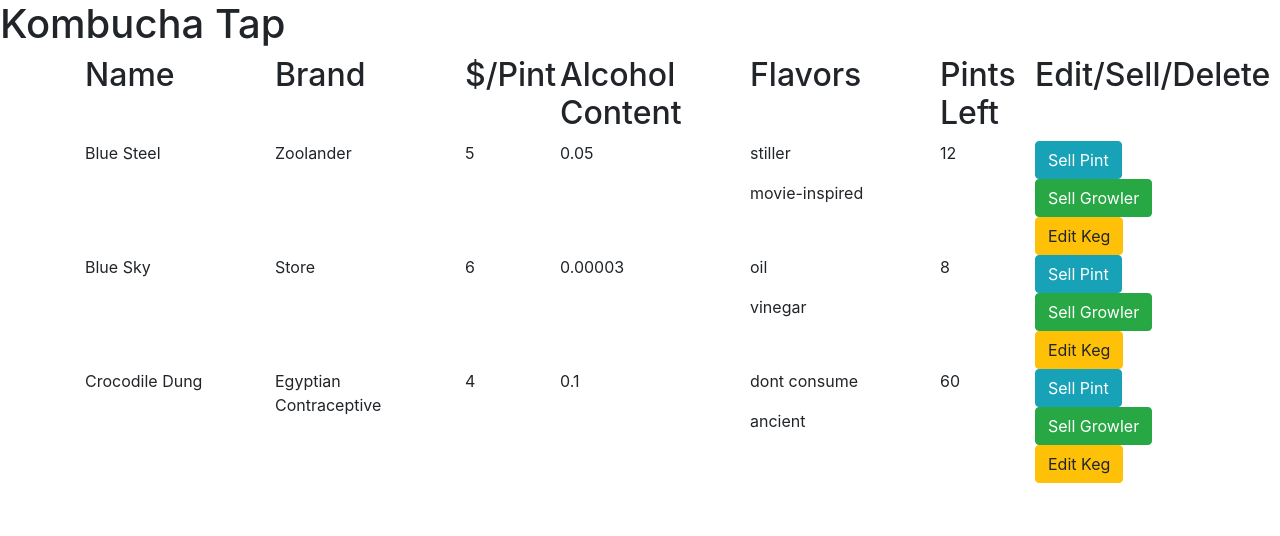
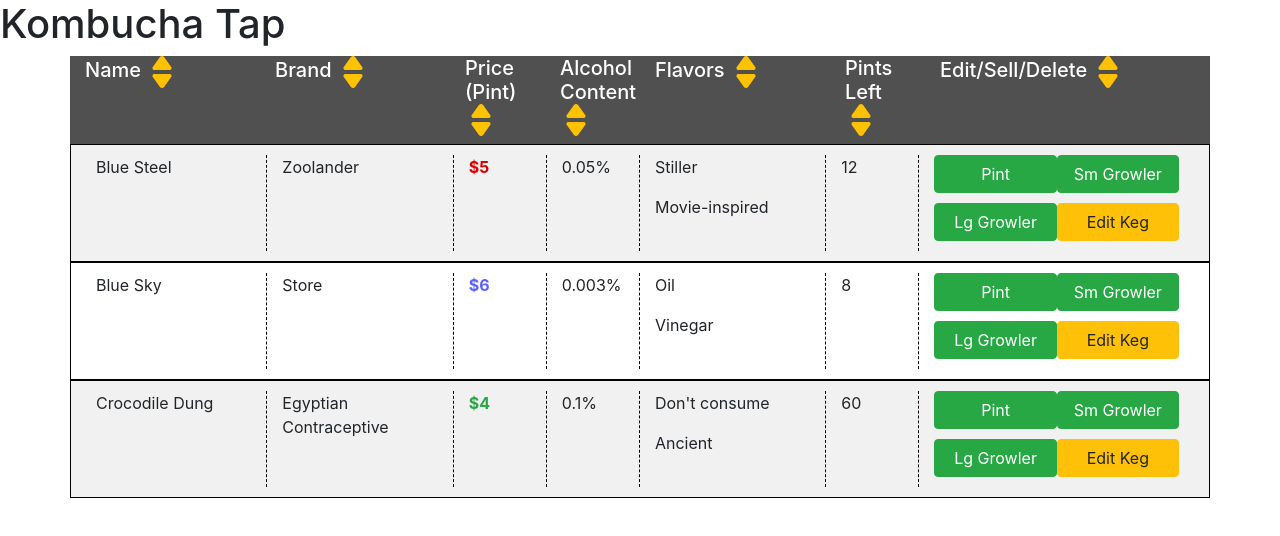
Before and after one commit to putman10/kombucha-on-tap, an Angular app: page / in a window 1280 px wide. Shown: the top 536 px of the page. Built offline with nearby package versions, Linux system fonts and the light colour scheme.

Commit message:
add ui styling and layout with arrow buttons for sorting by column.

```diff
--- a/src/app/app.component.css
+++ b/src/app/app.component.css
@@ -0,0 +1,43 @@
+.blue {
+  font-weight: 700;
+  color:#5b60ff;
+}
+
+.red {
+  font-weight: 700;
+  color:#d80000;
+}
+
+.green {
+  font-weight: 700;
+  color:#28a745;
+}
+
+.data-line:nth-of-type(2n){
+    background: #f1f1f1;
+}
+
+.data-line{
+    padding: 10px;
+    border: 1px solid black;
+}
+
+.buttons button {
+  margin-bottom: 10px;
+  width: 49%;
+}
+
+.data-line .col-sm-2,
+.data-line .col-sm-1 {
+    border-right: 1px dashed black;
+}
+
+.headers {
+    background: #505050;
+    color: white;
+    text-align: left;
+}
+
+.sort-arrows {
+
+}
--- a/src/app/app.component.html
+++ b/src/app/app.component.html
@@ -5,28 +5,28 @@
 <div class="container">
   <div class="row headers">
     <div class="col-sm-2">
-      <h2>Name</h2>
+      <h5>Name <img src="./assets/images/elevator.png" alt="up-down-arrows" class="sort-arrows"></h5>
     </div>
     <div class="col-sm-2">
-      <h2>Brand</h2>
+      <h5>Brand <img src="./assets/images/elevator.png" alt="up-down-arrows" class="sort-arrows"></h5>
     </div>
     <div class="col-sm-1">
-      <h2>$/Pint</h2>
+      <h5>Price (Pint) <img src="./assets/images/elevator.png" alt="up-down-arrows" class="sort-arrows"></h5>
+    </div>
+    <div class="col-sm-1">
+      <h5>Alcohol Content <img src="./assets/images/elevator.png" alt="up-down-arrows" class="sort-arrows"></h5>
     </div>
     <div class="col-sm-2">
-      <h2>Alcohol Content</h2>
-    </div>
-    <div class="col-sm-2">
-      <h2>Flavors</h2>
+      <h5>Flavors <img src="./assets/images/elevator.png" alt="up-down-arrows" class="sort-arrows"></h5>
     </div>
     <div class="col-sm-1">
-      <h2>Pints Left</h2>
+      <h5>Pints Left <img src="./assets/images/elevator.png" alt="up-down-arrows" class="sort-arrows"></h5>
     </div>
-    <div class="col-sm-2">
-      <h2>Edit/Sell/Delete</h2>
+    <div class="col-sm-3">
+      <h5>Edit/Sell/Delete <img src="./assets/images/elevator.png" alt="up-down-arrows" class="sort-arrows"></h5>
     </div>
   </div>
-  <div class="row data-line" *ngFor="let keg of kegs">
+  <div class="row data-line" *ngFor="let keg of kegs" >
     <div class="col-sm-2">
       <p>{{keg.name}}</p>
     </div>
@@ -34,10 +34,12 @@
       <p>{{keg.brand}}</p>
     </div>
     <div class="col-sm-1">
-      <p>{{keg.pricePerPint}}</p>
+      <div [class]="costColor(keg)" >
+        <p>${{keg.pricePerPint}}</p>
+      </div>
     </div>
-    <div class="col-sm-2">
-      <p>{{keg.alcoholContent}}</p>
+    <div class="col-sm-1">
+      <p>{{keg.alcoholContent}}%</p>
     </div>
     <div class="col-sm-2">
       <p *ngFor="let flavor of keg.flavors">{{flavor}}</p>
@@ -45,9 +47,10 @@
     <div class="col-sm-1">
       <p>{{keg.pintsRemaining}}</p>
     </div>
-    <div class="col-sm-2">
-      <button (click)='keg.sellPint()' type="button" name="sellPint" class="btn btn-info"> Sell Pint</button>
-      <button (click)='keg.sellGrowler()' type="button" name="sellGrowler" class="btn btn-success"> Sell Growler</button>
+    <div class="col-sm-3 buttons">
+      <button (click)='keg.sellPint()' type="button" name="sellPint" class="btn btn-success">Pint</button>
+      <button (click)='keg.sellSmallGrowler()' type="button" name="sellGrowler" class="btn btn-success">Sm Growler</button>
+      <button (click)='keg.sellLargeGrowler()' type="button" name="sellGrowler" class="btn btn-success">Lg Growler</button>
       <button (click)='editKeg(keg)' type="button" name="editKeg" class="btn btn-warning">Edit Keg</button>
     </div>
   </div>
--- a/src/app/app.component.ts
+++ b/src/app/app.component.ts
@@ -12,12 +12,12 @@ export class AppComponent {
     new Keg (
       'Blue Steel',
       'Zoolander',
-      5, 0.05, ["stiller", "movie-inspired"], 12
+      5, 0.05, ["Stiller", "Movie-inspired"], 12
     ),
     new Keg (
-      'Blue Sky', 'Store', 6, 0.00003, ['oil', 'vinegar'], 8
+      'Blue Sky', 'Store', 6, 0.003, ['Oil', 'Vinegar'], 8
     ),
-    new Keg ('Crocodile Dung', 'Egyptian Contraceptive', 4, 0.1, ['dont consume', 'ancient'], 60)
+    new Keg ('Crocodile Dung', 'Egyptian Contraceptive', 4, 0.1, ["Don't consume", 'Ancient'], 60)
   ]
   selectedKeg = null;
 
@@ -37,9 +37,17 @@ export class AppComponent {
   }
 
   removeFlavor(currentKeg, flavor) {
-    console.log(flavor);
     let index = currentKeg.flavors.indexOf(flavor);
-    console.log(index);
     return currentKeg.flavors.splice(index, 1)
   }
+
+  costColor(currentKeg) {
+  if (currentKeg.pricePerPint > 5) {
+    return 'blue';
+  } else if (currentKeg.pricePerPint === 5) {
+    return "red";
+  } else {
+    return "green";
+  }
 }
+}
--- a/src/app/models/keg.model.ts
+++ b/src/app/models/keg.model.ts
@@ -5,7 +5,11 @@ export class Keg {
     this.pintsRemaining --;
   }
 
-  sellGrowler(){
+  sellSmallGrowler(){
     this.pintsRemaining -= 2;
   }
+
+  sellLargeGrowler(){
+    this.pintsRemaining -= 4;
+  }
 }
```
Also changed, not shown: src/assets/images/elevator.png (added).
